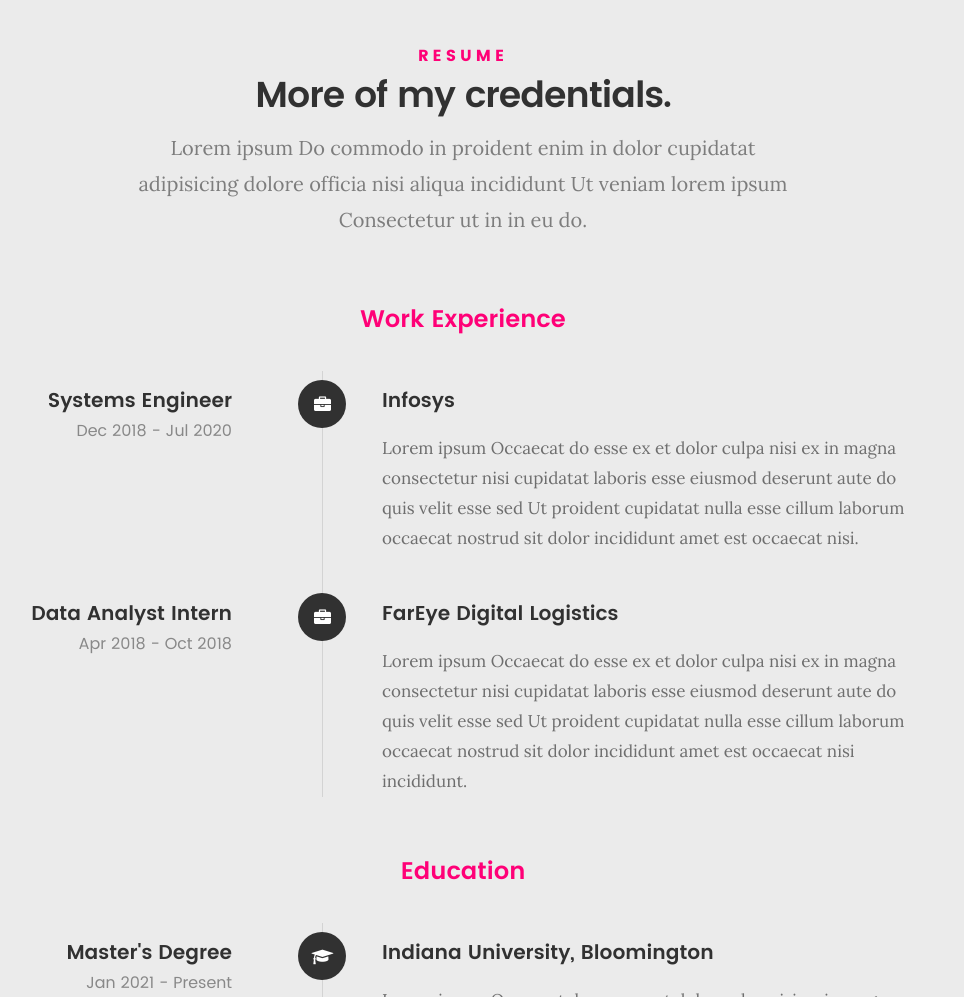
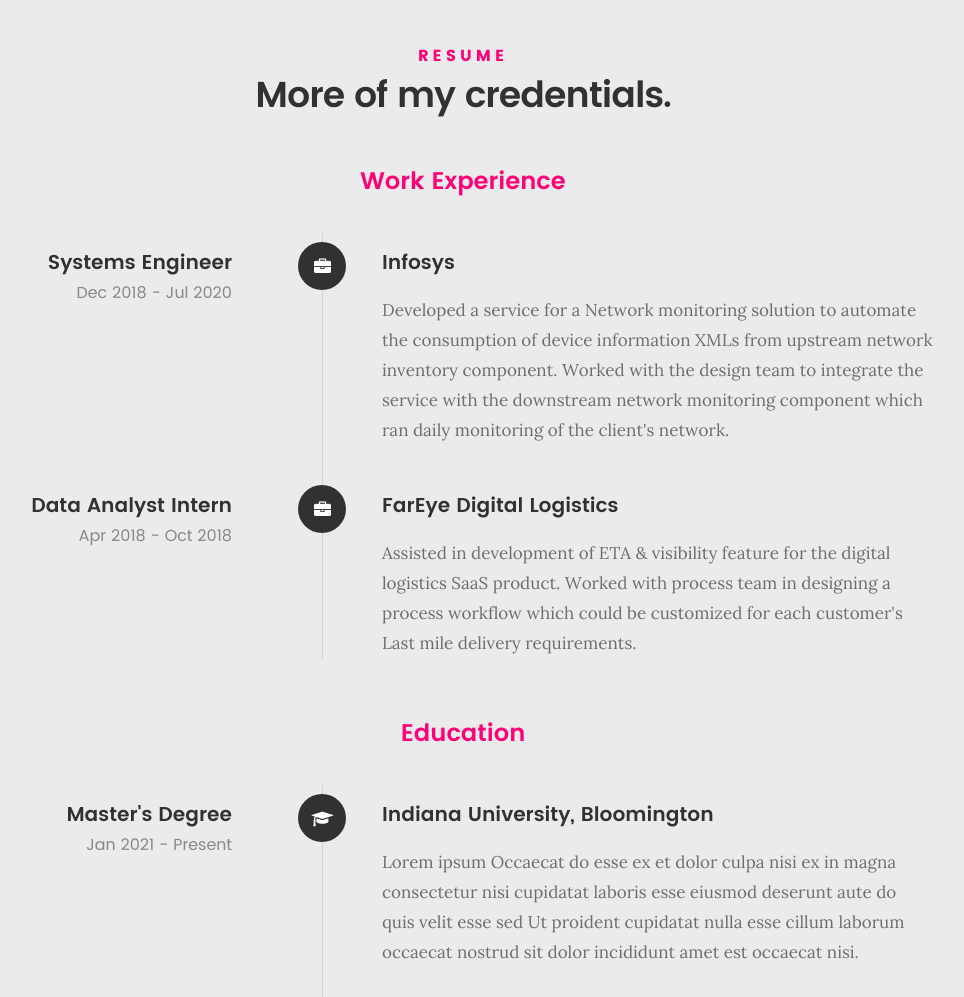
Before and after one commit to Akshace/Akshace.github.io, a plain HTML site: page index.html in a window 1280 px wide. Shown: the part 2380-3377 px from the top of the page, without its empty margins (177-1141 px from the left). Drawn offline with nearby package versions, Linux system fonts and the light colour scheme; files whose address does not match are found by name.

Commit message:
updating resume section

```diff
--- a/index.html
+++ b/index.html
@@ -664,7 +664,7 @@
    			<h5>Resume</h5>
    			<h1>More of my credentials.</h1>
 
-   			<p class="lead">Lorem ipsum Do commodo in proident enim in dolor cupidatat adipisicing dolore officia nisi aliqua incididunt Ut veniam lorem ipsum Consectetur ut in in eu do.</p>
+   			<!-- <p class="lead">Lorem ipsum Do commodo in proident enim in dolor cupidatat adipisicing dolore officia nisi aliqua incididunt Ut veniam lorem ipsum Consectetur ut in in eu do.</p> -->
 
    		</div>
    	</div> <!-- /section-intro-->
@@ -694,7 +694,8 @@
 
 	   				<div class="timeline-content">
 	   					<h3>Infosys</h3>
-	   					<p>Lorem ipsum Occaecat do esse ex et dolor culpa nisi ex in magna consectetur nisi cupidatat laboris esse eiusmod deserunt aute do quis velit esse sed Ut proident cupidatat nulla esse cillum laborum occaecat nostrud sit dolor incididunt amet est occaecat nisi.</p>
+	   					<p>Developed a service for a Network monitoring solution to automate the consumption of device information XMLs from upstream network inventory component.
+							   Worked with the design team to integrate the service with the downstream network monitoring component which ran daily monitoring of the client's network.</p>
 	   				</div>
 
 	   			</div> <!-- /timeline-block -->
@@ -712,7 +713,9 @@
 
 	   				<div class="timeline-content">
 	   					<h3>FarEye Digital Logistics</h3>
-	   					<p>Lorem ipsum Occaecat do esse ex et dolor culpa nisi ex in magna consectetur nisi cupidatat laboris esse eiusmod deserunt aute do quis velit esse sed Ut proident cupidatat nulla esse cillum laborum occaecat nostrud sit dolor incididunt amet est occaecat nisi incididunt.</p>
+	   					<p>Assisted in development of ETA & visibility feature for the digital logistics SaaS product.
+							Worked with process team in designing a process workflow which could be customized for  each customer's Last mile delivery requirements.
+						   </p>
 	   				</div>
 
 	   			</div> <!-- /timeline-block -->
```
